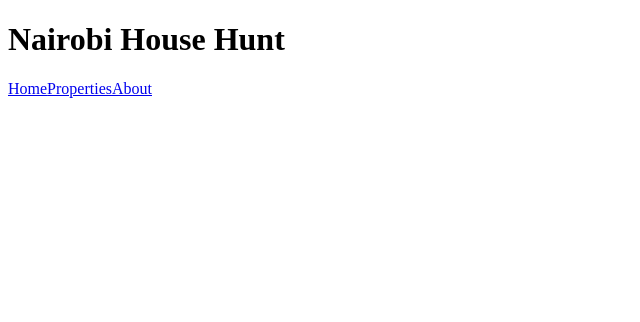
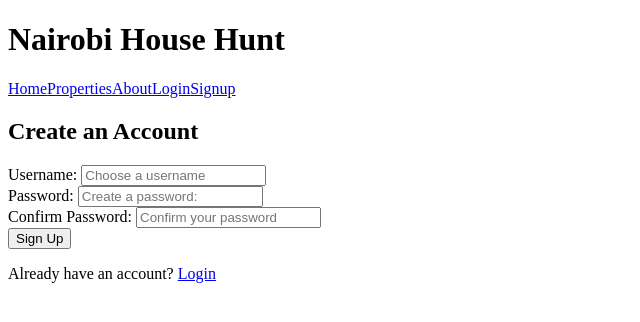
Before and after one commit to Celline-SD17/Nairobi-House-Hunt, a React (Vite) app in the folder Nairobi-House-Hunt/: page /signup in a window 1280 px wide. Shown: the top 322 px of the page, without its empty margins (0-640 px from the left). Built offline with nearby package versions, Linux system fonts and the light colour scheme; no server answers.

Commit message:
User signup and Login

```diff
--- a/Nairobi-House-Hunt/src/App.jsx
+++ b/Nairobi-House-Hunt/src/App.jsx
@@ -2,7 +2,10 @@ import { BrowserRouter, Routes, Route } from "react-router-dom";
 import Navbar from "./components/Navbar";
 import Home from "./pages/Home";
 import Properties from "./pages/Properties";
-import About from "./pages/About"
+import About from "./pages/About";
+import Login from "./pages/Login";
+import Signup from "./pages/Signup"
+
 
 function App(){
   return(
@@ -16,6 +19,8 @@ function App(){
       <Route path ="/" element={<Home />} />
       <Route path="/properties" element={<Properties />} />
       <Route path="/about" element={<About />}/>
+      <Route path="/login" element={<Login />} />
+      <Route path="/signup" element={<Signup />} />
     </Routes>
     </>
   );
--- a/Nairobi-House-Hunt/src/components/Navbar.jsx
+++ b/Nairobi-House-Hunt/src/components/Navbar.jsx
@@ -6,6 +6,8 @@ function Navbar(){
                 <Link to="/">Home</Link>
                 <Link to="/properties">Properties</Link>
                 <Link to="/about">About</Link>
+                <Link to="/login">Login</Link>
+                <Link to="/signup">Signup</Link>
             </div>
         </nav>
     );
--- /dev/null
+++ b/Nairobi-House-Hunt/src/pages/Login.jsx
@@ -0,0 +1,34 @@
+function Login(){
+    return(
+        <main className="auth-page">
+            <h2>Login</h2>
+            <form>
+                <div className="form-group">
+                    <label htmlFor="username">Username: </label>
+                    <input
+                    type="text"
+                    id="username"
+                    name="username"
+                    placeholder="Enter your username"
+                    />
+                </div>
+                <div className="form-group">
+                    <label htmlFor="password">Password: </label>
+                    <input
+                    type="password"
+                    id="password"
+                    name="password"
+                    placeholder="Enter your password"
+                    />
+                </div>
+                <button type="submit">Login</button>
+            </form>
+            <p>
+                Don't have an account? <a href="/signup">Sign up</a>
+            </p>
+        </main>
+    );
+}
+
+
+export default Login;
--- /dev/null
+++ b/Nairobi-House-Hunt/src/pages/Signup.jsx
@@ -0,0 +1,42 @@
+function Signup(){
+    return(
+        <main className="auth-page">
+            <h2>Create an Account</h2>
+            <form>
+                <div className="form-group">
+                    <label htmlFor="username">Username: </label>
+                    <input
+                    type="text"
+                    id="username"
+                    name="username"
+                    placeholder="Choose a username"
+                    />
+                </div>
+                <div className="form-group">
+                    <label htmlFor="password">Password: </label>
+                    <input
+                    type="password"
+                    id="password"
+                    name="pasword"
+                    placeholder="Create a password: "
+                    />
+                </div>
+                <div className="form-group">
+                    <label htmlFor="confirmPassword">Confirm Password: </label>
+                    <input
+                    type="password"
+                    id="confirmPassword"
+                    name="confirmPassword"
+                    placeholder="Confirm your password"
+                    />
+                </div>
+                <button type="submit">Sign Up</button>
+            </form>
+            <p>
+                Already have an account? <a href="/login">Login</a>
+            </p>
+        </main>
+    );
+}
+
+export default Signup;
```
